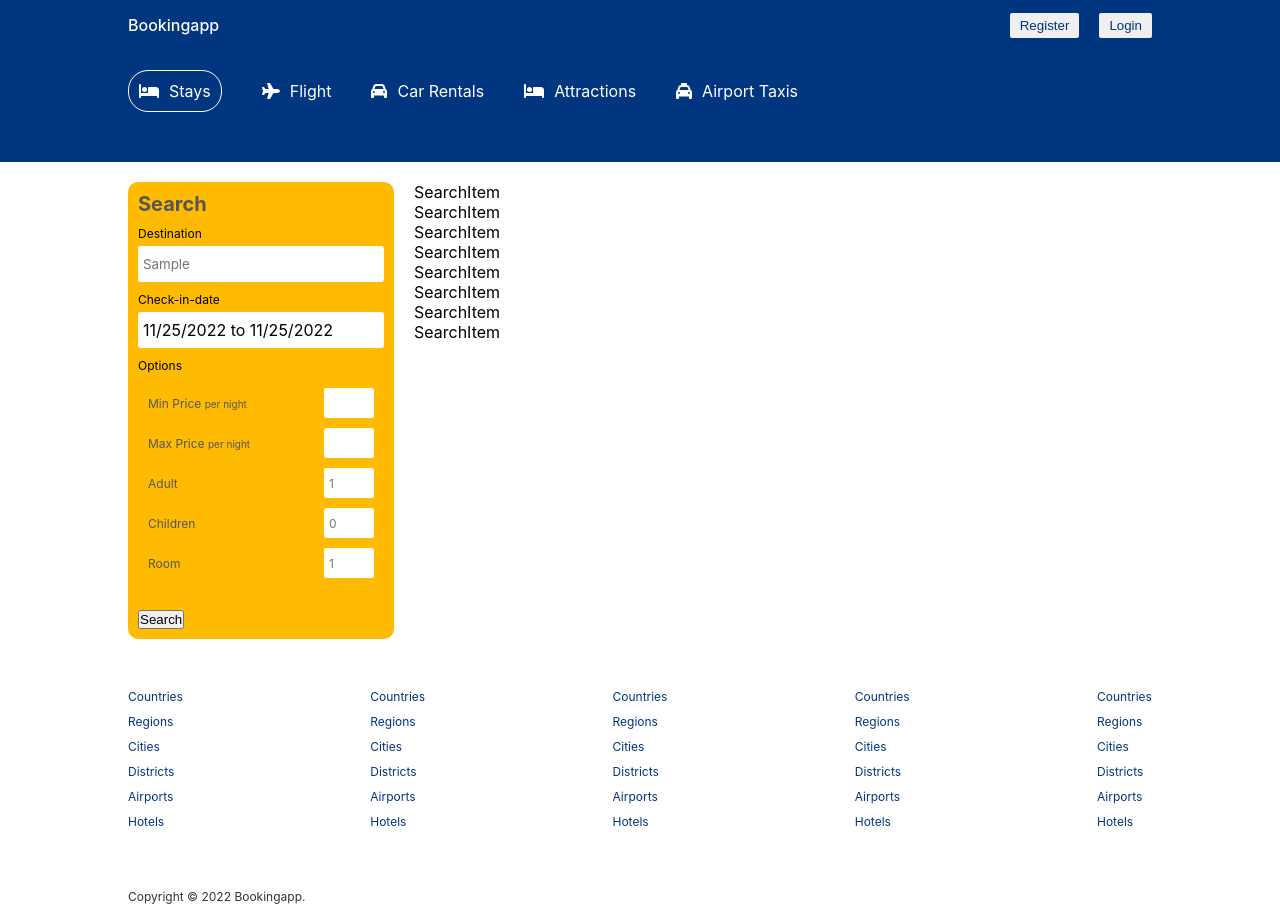
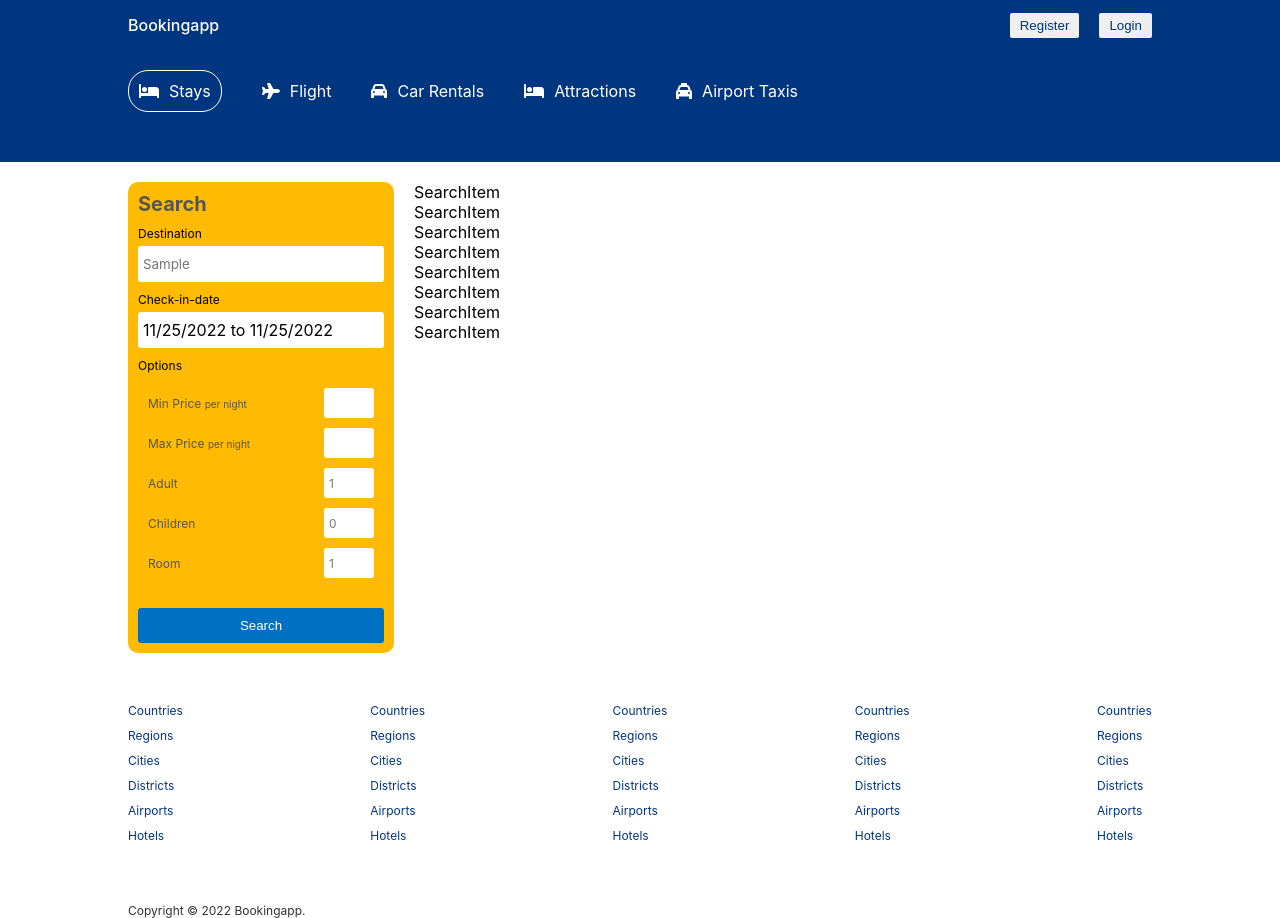
Before and after one commit to esteemayo/hotel-booking-app-client, a React (Create React App) app: page / in a window 1280 px wide. Both pictures are taken after typing "Sample" into the empty fields and a click on the button "Search". Built offline with nearby package versions, Linux system fonts and the light colour scheme.

Commit message:
feat: add class name to search button element

```diff
--- a/src/pages/list/List.jsx
+++ b/src/pages/list/List.jsx
@@ -82,7 +82,7 @@ const List = () => {
                 </div>
               </div>
             </div>
-            <button>Search</button>
+            <button className='list__search--btn'>Search</button>
           </div>
           <div className='list__result'>
             <SearchItem />
```
